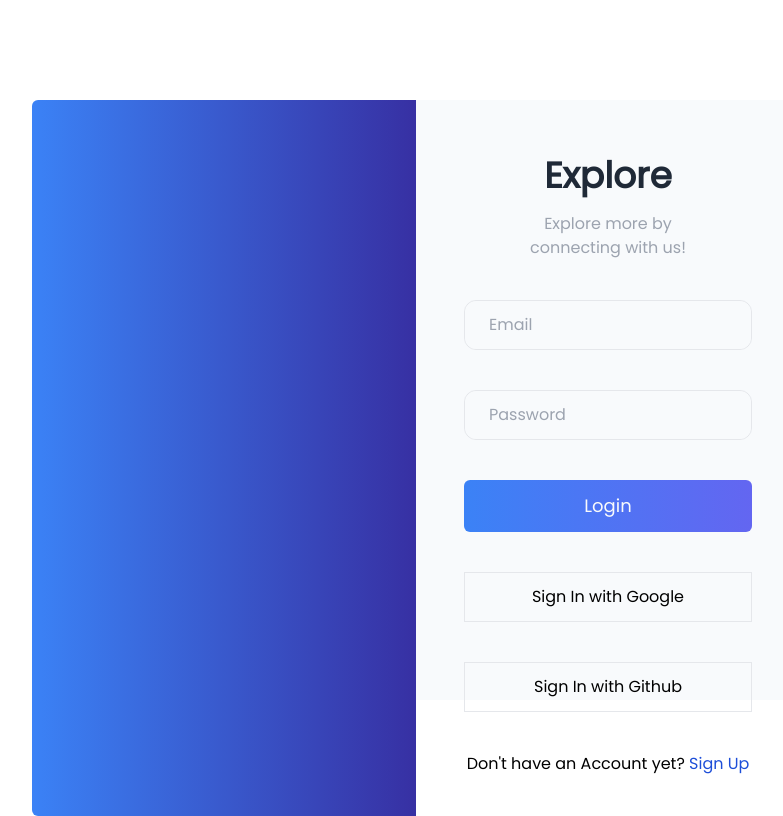
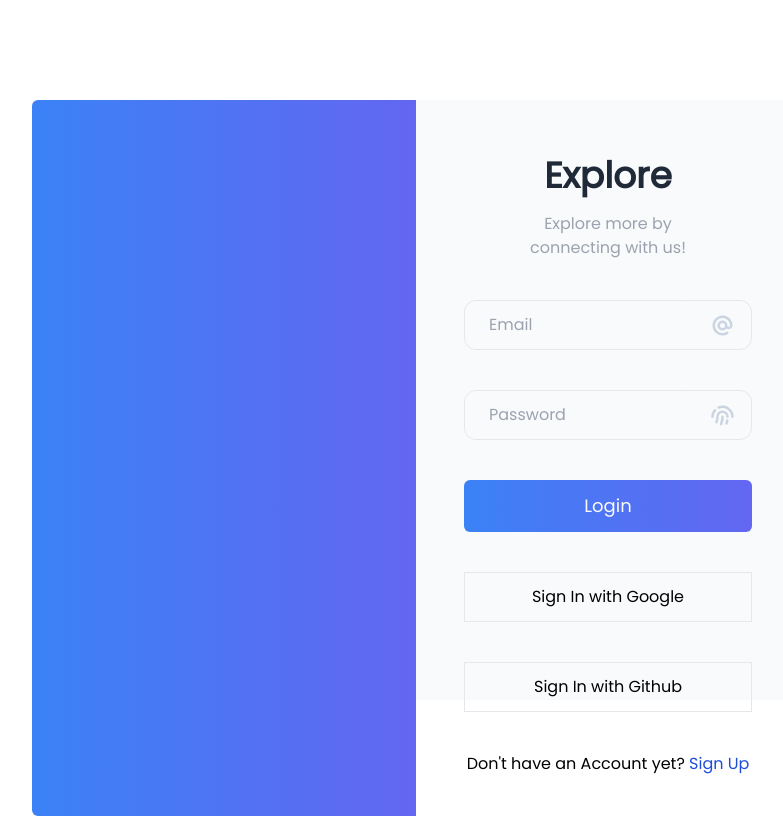
Before and after one commit to NEKiarie/Authentication-App-With-Google-and-Github, a Next.js app: page /login in a window 1280 px wide. Shown: the whole page, without its empty margins (224-1007 px from the left). Built offline with nearby package versions, Linux system fonts and the light colour scheme.

Commit message:
:lipstick:Added icons& Styling to Login Form

```diff
--- a/package.json
+++ b/package.json
@@ -11,7 +11,8 @@
   "dependencies": {
     "next": "^12.2.2",
     "react": "18.2.0",
-    "react-dom": "18.2.0"
+    "react-dom": "18.2.0",
+    "react-icons": "^4.10.1"
   },
   "devDependencies": {
     "autoprefixer": "^10.4.15",
--- a/pages/login.js
+++ b/pages/login.js
@@ -2,8 +2,14 @@ import Head from "next/head"
 import Layout from "../layout/layout"
 import Link from "next/link"
 import styles from "../styles/Form.module.css"
+import Image from "next/image"
+import { HiAtSymbol, HiFingerPrint, HiLockClosed } from 'react-icons/hi'
+import { useState } from "react"
 
 export default function Login() {
+
+  const [show, setShow] = useState(false)
+
     return (
         <Layout>
 
@@ -26,20 +32,26 @@ export default function Login() {
                         type="email"
                         name="email"
                         placeholder="Email" />
+                    <span className='icon flex items-center px-4'
+                        onClick={() => setShow(!show)}>
+                        <HiAtSymbol size={25} /></span>
 
                 </div>
-                {/* </form> */}
+
                 <div className={styles.input_group}>
                     <input className={styles.input_text}
-                        type="password"
+                        type={`${show ? "text" : "password"}`}
                         name="password"
                         placeholder="Password" />
+                    <span className='icon flex items-center px-4'>
+                        <HiFingerPrint size={25} /></span>
 
                 </div>
                 {/**Login Buttons */}
-                <div className="input-button" >
+                <div className="input-button"fi >
                     <button type="submit" className={styles.button}>Login</button>
                 </div>
+                 {/* </form> */}
                 <div className={styles.button_custom}>
                     <button type="button">Sign In with Google</button>
 
--- a/styles/Form.module.css
+++ b/styles/Form.module.css
@@ -14,10 +14,23 @@
 }
 
 .button:hover{
-    @apply bg-gradient-to-r from-gray-50 to-gray-300 border-blue-500;
+    @apply bg-gradient-to-r from-gray-50 to-gray-100 border-blue-500;
     @apply text-gray-700 border;
 }
 
 .button_custom {
     @apply w-full border py-3 flex justify-center gap-2 hover:bg-gray-200
 }
+
+.input_text + * {
+    color: #CBD5E1;
+}
+
+.input_text:focus + * {
+    color: #6366f1;
+}
+
+.input_text:not([type = email]) ~ span:hover *{
+    color: #6366f1;
+    cursor: pointer;
+}
--- a/styles/Layout.module.css
+++ b/styles/Layout.module.css
@@ -1,5 +1,5 @@
 .ImgStyle {
-    @apply bg-gradient-to-r from-blue-500 to-indigo-800 rounded-l-md;
+    @apply bg-gradient-to-r from-blue-500 to-indigo-500 rounded-l-md;
     position: relative;
     overflow: hidden;
 }
```
Also changed, not shown: public/assets/google.png (added), 1 other file (tests, documents, lock files or other folders). Lines whose indentation alone changed are shown as unchanged.
